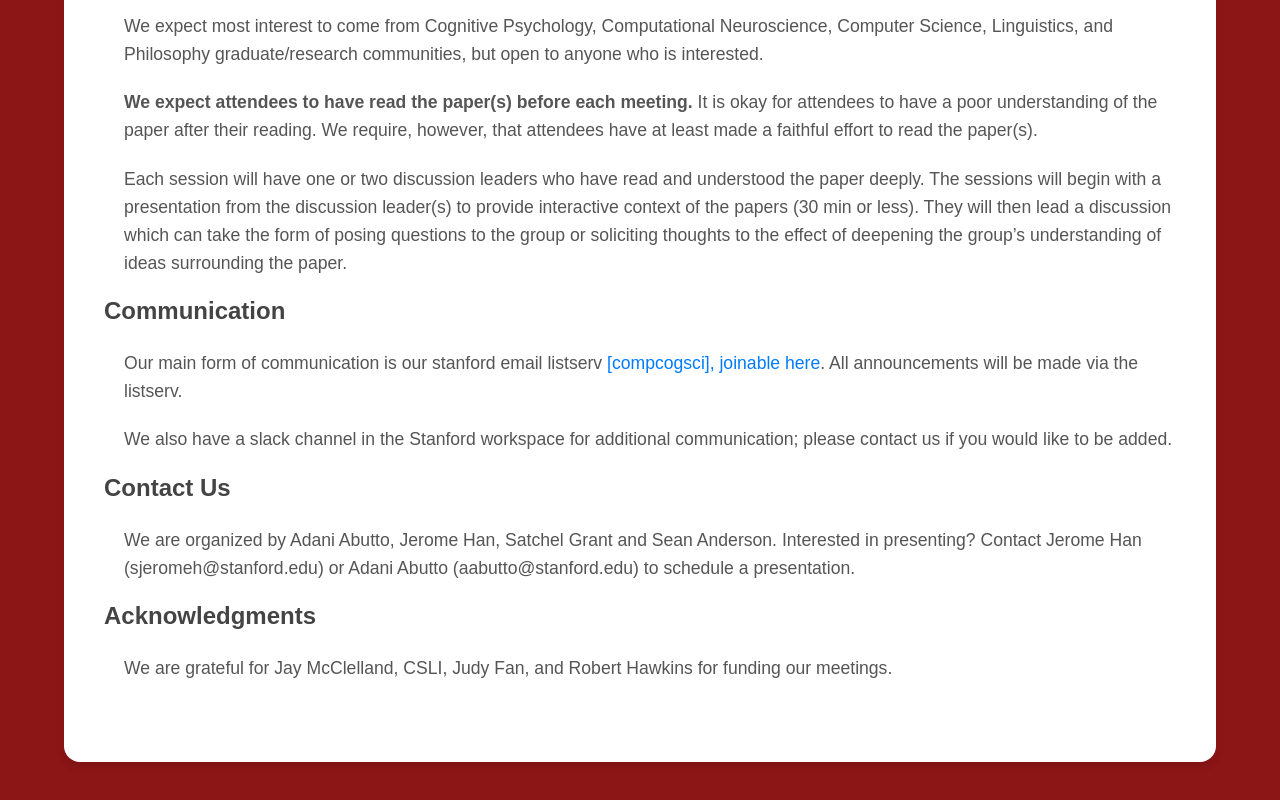
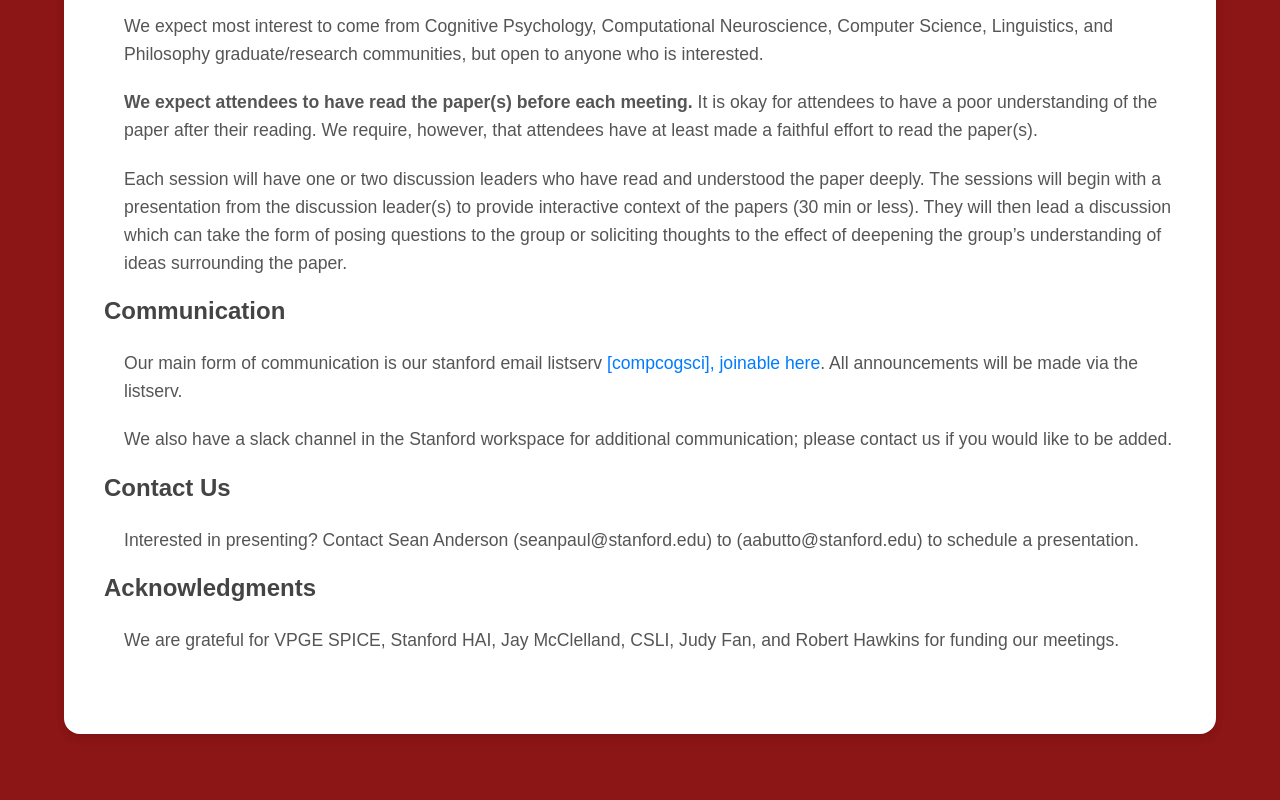
Before and after one commit to compucogsci/compucogsci.github.io, a plain HTML site: page index.html in a window 1280 px wide. Shown: the part 798-1598 px from the top of the page. After the commit the page ends 1572 px from the top, so only its background shows below. Drawn offline with Linux system fonts and the light colour scheme; a web font is replaced by a local one.

Commit message:
update organizers and contact email

```diff
--- a/index.html
+++ b/index.html
@@ -75,14 +75,13 @@
 
                 <h3>Contact Us</h3>
                 <p class="indented-paragraph">
-                    We are organized by Adani Abutto, Jerome Han, Satchel Grant and Sean Anderson.
-                    Interested in presenting? Contact Jerome Han (sjeromeh@stanford.edu) or Adani Abutto (aabutto@stanford.edu) to schedule a
+                    Interested in presenting? Contact Sean Anderson (seanpaul@stanford.edu) to (aabutto@stanford.edu) to schedule a
                     presentation.
                 </p>
 
                 <h3>Acknowledgments</h3>
                 <p class="indented-paragraph">
-                    We are grateful for Jay McClelland, CSLI, Judy Fan, and Robert Hawkins for funding our meetings.
+                    We are grateful for VPGE SPICE, Stanford HAI, Jay McClelland, CSLI, Judy Fan, and Robert Hawkins for funding our meetings.
                 </p>
 
             </div>
```
